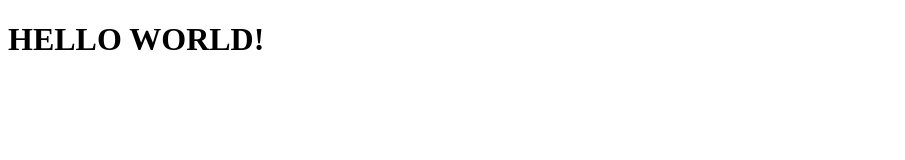
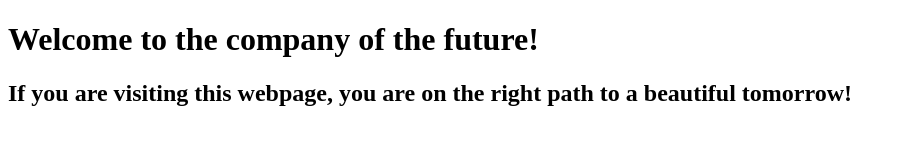
Before and after one commit to Cataclystr/Wraijin, a plain HTML site: page index.html in a window 1280 px wide. Shown: the whole page, without its empty margins (0-905 px from the left). Drawn offline with Linux system fonts and the light colour scheme.

Commit message:
Add files via upload

```diff
--- a/index.html
+++ b/index.html
@@ -15,7 +15,8 @@
         <!--[if lt IE 7]>
             <p class="browsehappy">You are using an <strong>outdated</strong> browser. Please <a href="#">upgrade your browser</a> to improve your experience.</p>
         <![endif]-->
-        <h1>HELLO WORLD!</h1>
+        <h1>Welcome to the company of the future!</h1>
+        <h2>If you are visiting this webpage, you are on the right path to a beautiful tomorrow!</h2>
 
         <script src="" async defer></script>
     </body>
```
